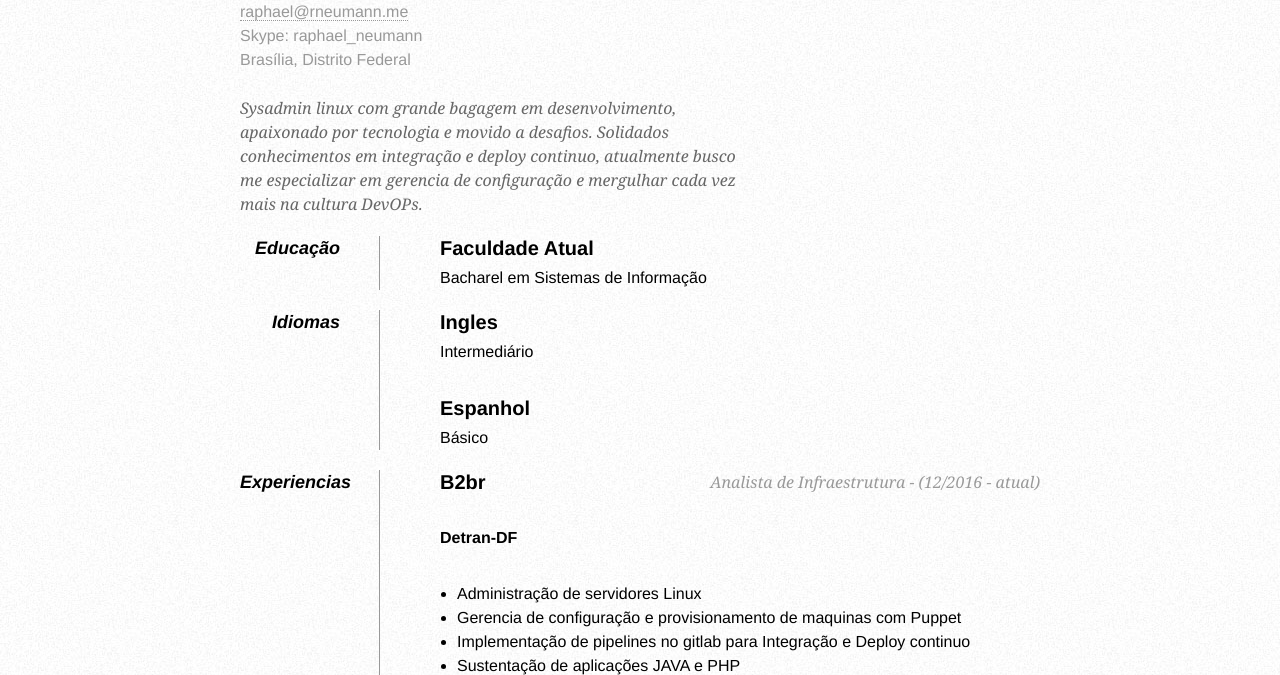
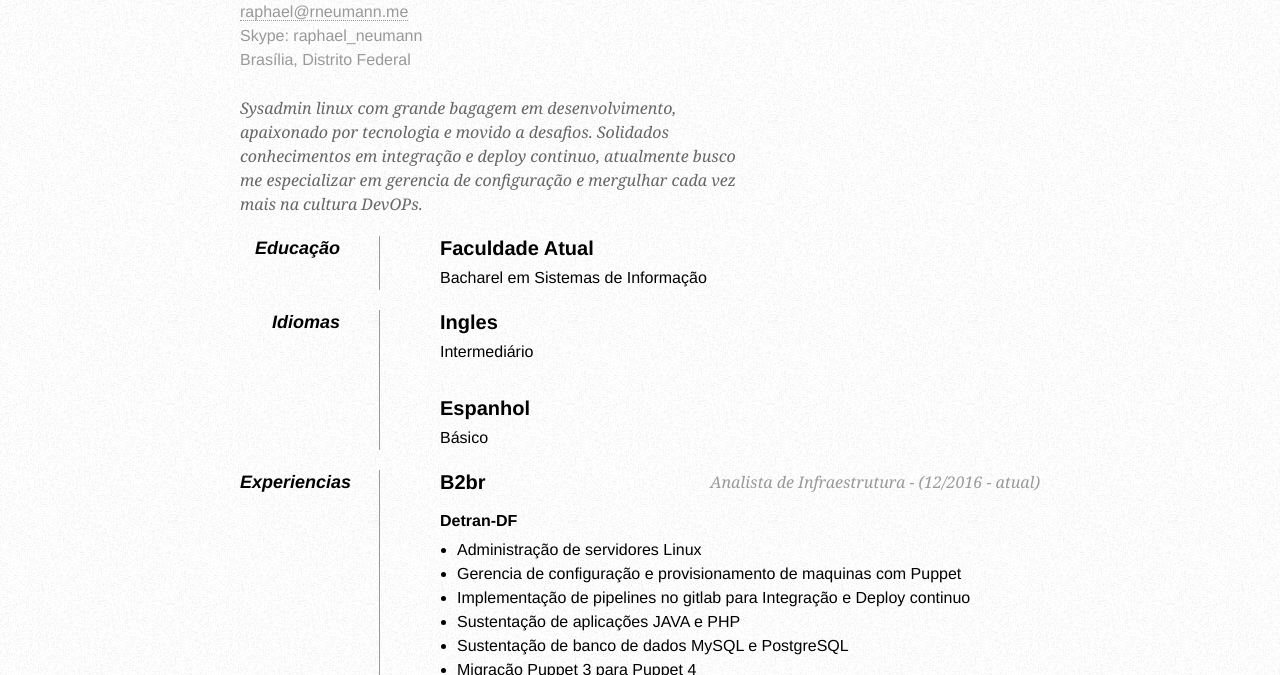
Before and after one commit to RaphaelNeumann/raphaelneumann.github.com, a plain HTML site: page cv/index.html in a window 1280 px wide. Shown: the part 121-796 px from the top of the page. Drawn offline with Linux system fonts and the light colour scheme.

Commit message:
change space betwen text

```diff
--- a/cv/index.html
+++ b/cv/index.html
@@ -17,9 +17,8 @@
         h1 { margin: 0 0 16px 0; padding: 0 0 16px 0; font-size: 42px; font-weight: bold; letter-spacing: -2px; border-bottom: 1px solid #999; }
         h2 { font-size: 20px; margin: 32px 0 6px 0; position: relative; }
         h2:first-child { font-size: 20px; margin: 0 0 6px 0; position: relative; }
-
         h2 span { position: absolute; bottom: 0; right: 0; font-style: italic; font-family: Georgia, Serif; font-size: 16px; color: #999; font-weight: normal; }
-        h3 { font-size: 16px; margin: 0 0 6px 0; position: relative; margin: 32px 0 32px 0; }
+        h3 { font-size: 16px; margin: 0 0 6px 0; position: relative; margin: 15px 0 5px 0; }
         p { margin: 0 0 0px 0; }
         a { color: #999; text-decoration: none; border-bottom: 1px dotted #999; }
         a:hover { border-bottom-style: solid; color: black; }
```
